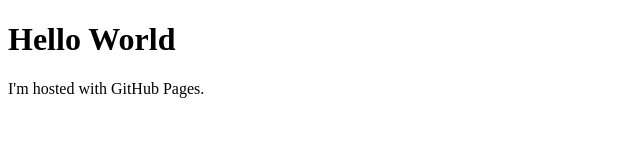
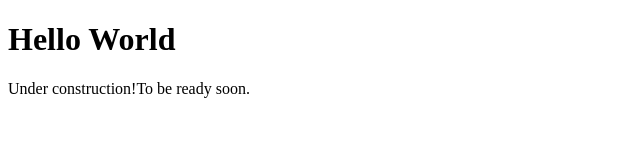
Before and after one commit to aliotopal/aliotopal.github.io, a plain HTML site: page index.html in a window 1280 px wide. Shown: the full height of the page, 0-640 px from the left. Drawn offline with Linux system fonts and the light colour scheme.

Commit message:
Update index.html

```diff
--- a/index.html
+++ b/index.html
@@ -2,6 +2,6 @@
 <html>
 <body>
 <h1>Hello World</h1>
-<p>I'm hosted with GitHub Pages.</p>
+<p>Under construction!To be ready soon.</p>
 </body>
 </html>
```
